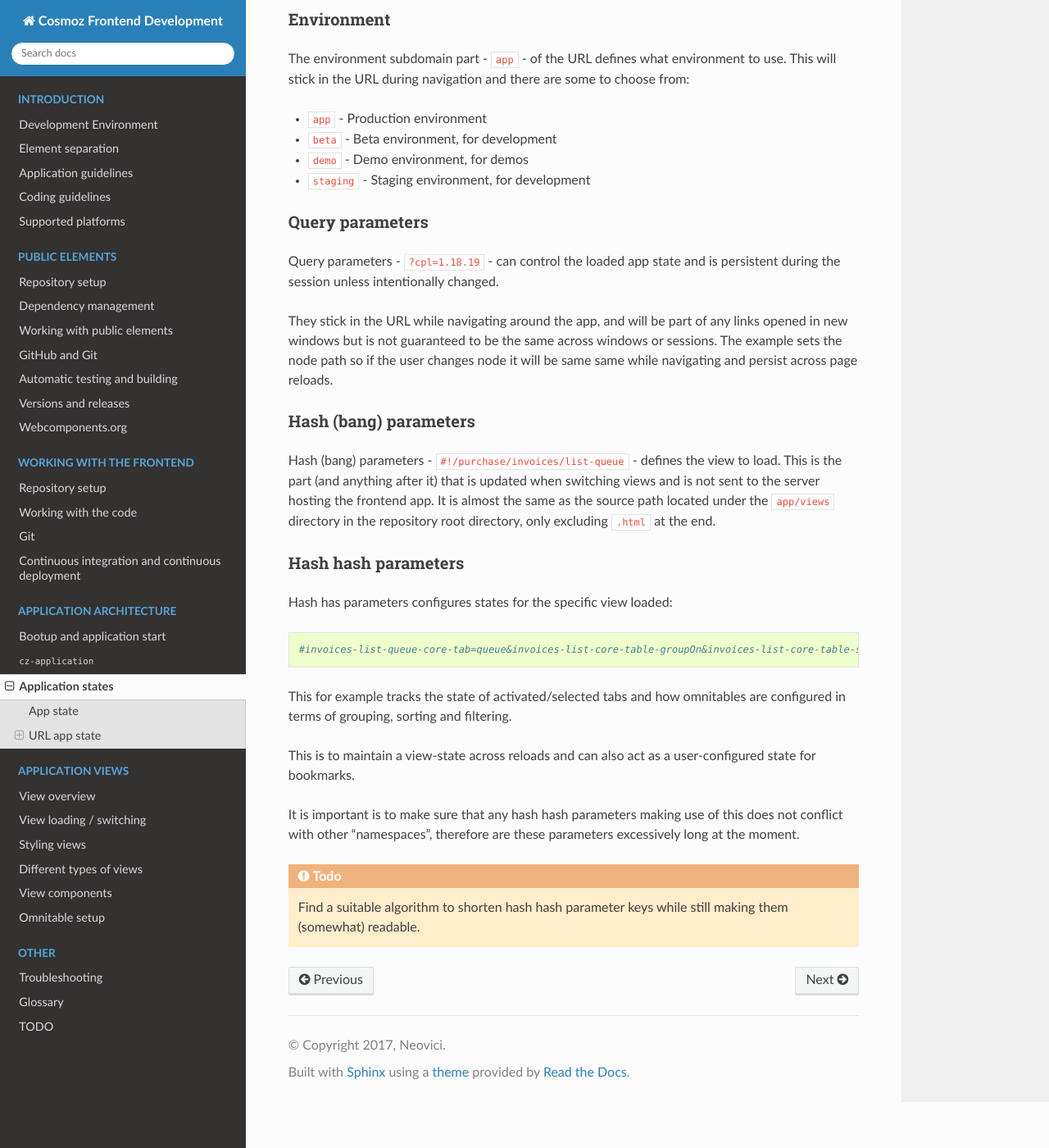
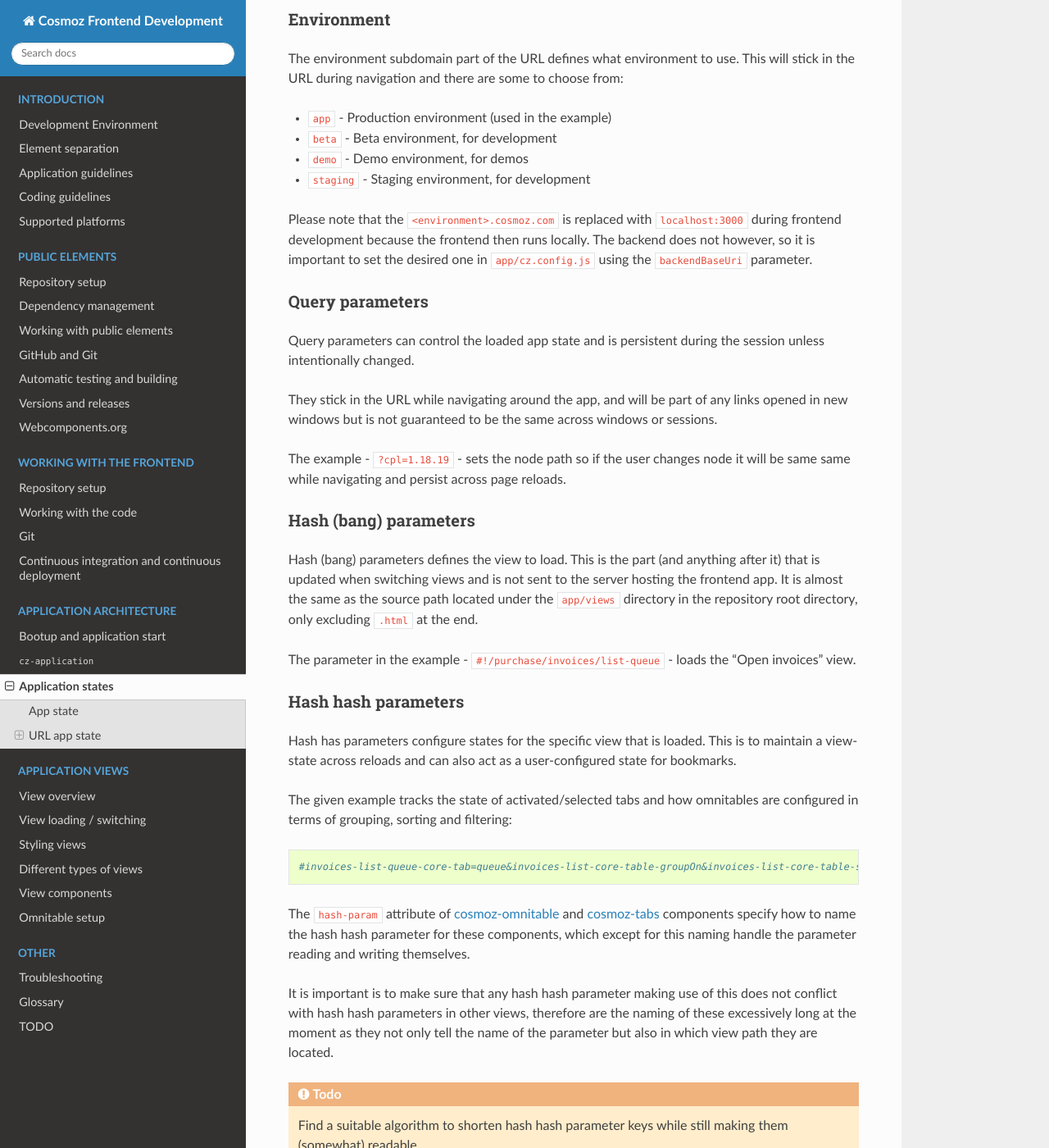
Before and after one commit to plumelo/cosmoz-frontend-rtd, a Sphinx documentation site: the page built from docs/app/30-states.rst, in a window 1280 px wide and 1400 px high, scrolled down 818 px. Shown: the whole window at 82% size. Built offline with Sphinx 7.4.7 and the Read the Docs theme 2.0.0, drawn with Linux system fonts in a browser that asks for light colours.

Commit message:
docs/app/30-states, adding and updating content.

```diff
--- a/docs/app/30-states.rst
+++ b/docs/app/30-states.rst
@@ -25,47 +25,62 @@ Example::
 Environment
 ^^^^^^^^^^^
 
-The environment subdomain part - ``app`` - of the URL defines what
-environment to use. This will stick in the URL during navigation and there are
-some to choose from:
+The environment subdomain part of the URL defines what environment to use. This
+will stick in the URL during navigation and there are some to choose from:
 
-* ``app`` - Production environment
+* ``app`` - Production environment (used in the example)
 * ``beta`` - Beta environment, for development
 * ``demo`` - Demo environment, for demos
 * ``staging`` - Staging environment, for development
 
+Please note that the ``<environment>.cosmoz.com`` is replaced with
+``localhost:3000`` during frontend development because the frontend then runs
+locally. The backend does not however, so it is important to set the desired one
+in ``app/cz.config.js`` using the ``backendBaseUri`` parameter.
+
 Query parameters
 ^^^^^^^^^^^^^^^^
-Query parameters - ``?cpl=1.18.19`` - can control the loaded app state and is
+Query parameters can control the loaded app state and is
 persistent during the session unless intentionally changed.
 
 They stick in the URL while navigating around the app, and will be part of any
 links opened in new windows but is not guaranteed to be the same across windows
-or sessions. The example sets the node path so if the user changes node it
-will be same same while navigating and persist across page reloads.
+or sessions.
+
+The example - ``?cpl=1.18.19`` - sets the node path so if the user changes node
+it will be same same while navigating and persist across page reloads.
 
 Hash (bang) parameters
 ^^^^^^^^^^^^^^^^^^^^^^
-Hash (bang) parameters - ``#!/purchase/invoices/list-queue`` - defines the view to
-load. This is the part (and anything after it) that is updated when switching
-views and is not sent to the server hosting the frontend app. It is almost the
-same as the source path located under the ``app/views`` directory in the
-repository root directory, only excluding ``.html`` at the end.
+Hash (bang) parameters defines the view to load. This is the part (and anything
+after it) that is updated when switching views and is not sent to the server
+hosting the frontend app. It is almost the same as the source path located under
+the ``app/views`` directory in the repository root directory, only excluding
+``.html`` at the end.
+
+The parameter in the example - ``#!/purchase/invoices/list-queue`` - loads the
+"Open invoices" view.
 
 Hash hash parameters
 ^^^^^^^^^^^^^^^^^^^^
-Hash has parameters configures states for the specific view loaded::
+Hash has parameters configure states for the specific view that is loaded. This
+is to maintain a view-state across reloads and can also act as a user-configured
+state for bookmarks.
+
+The given example tracks the state of activated/selected tabs and how omnitables
+are configured in terms of grouping, sorting and filtering::
 
 	#invoices-list-queue-core-tab=queue&invoices-list-core-table-groupOn&invoices-list-core-table-sortOn=dueDate
 
-This for example tracks the state of activated/selected tabs and how omnitables
-are configured in terms of grouping, sorting and filtering.
+The ``hash-param`` attribute of :ref:`cosmoz-omnitable` and :ref:`cosmoz-tabs`
+components specify how to name the hash hash parameter for these components,
+which except for this naming handle the parameter reading and writing
+themselves.
 
-This is to maintain a view-state across reloads and can also act as a
-user-configured state for bookmarks.
+It is important is to make sure that any hash hash parameter making use of this
+does not conflict with hash hash parameters in other views, therefore are the
+naming of these excessively long at the moment as they not only tell the name of
+the parameter but also in which view path they are located.
 
-It is important is to make sure that any hash hash parameters making use of this
-does not conflict with other "namespaces", therefore are these parameters
-excessively long at the moment.
-
-.. todo:: Find a suitable algorithm to shorten hash hash parameter keys while still making them (somewhat) readable.
+.. todo:: Find a suitable algorithm to shorten hash hash parameter keys while
+          still making them (somewhat) readable.
```
